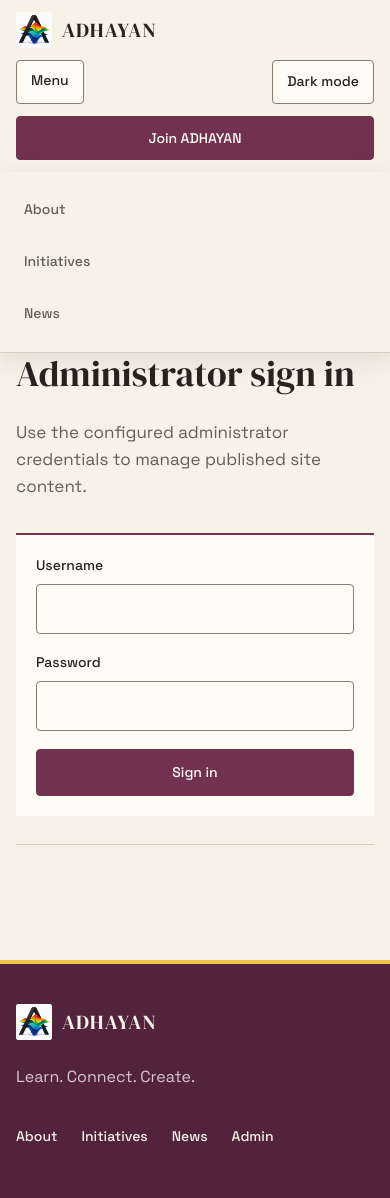
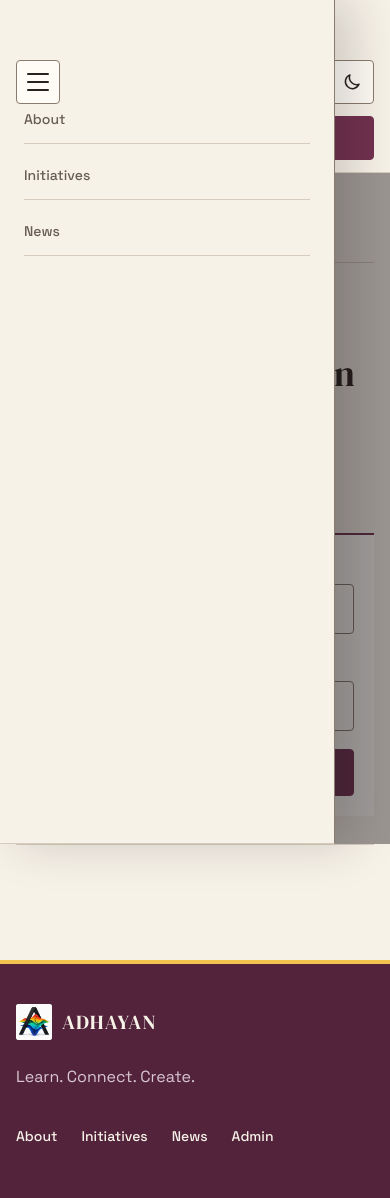
Before and after one commit to peterkandel/AURA, a Flask app: a page that uses templates/layout.html in a window 390 px wide, after a click that opens the changed part. Run offline with Flask 3, Linux system fonts and the light colour scheme; the visitor is signed in with stand-in values (Sample User, id 1); some libraries are stand-ins or nearby versions.

Commit message:
Polish navigation and founder presentation

```diff
--- a/static/site.css
+++ b/static/site.css
@@ -1349,10 +1349,14 @@ a:focus-visible, button:focus-visible, input:focus-visible, textarea:focus-visib
 }
 
 /* Theme switching is instantaneous; no motion or OS preference overrides light. */
-.theme-toggle { min-height: 44px; padding: 10px 14px; border: 1px solid var(--control-border); border-radius: 4px; background: var(--ivory); color: var(--ink); font: 500 14px/1.4 var(--font-body); cursor: pointer; }
+.theme-toggle { width: 44px; min-height: 44px; padding: 0; display: inline-grid; place-items: center; border: 1px solid var(--control-border); border-radius: 4px; background: var(--ivory); color: var(--ink); cursor: pointer; }
 .theme-toggle[hidden] { display: none; }
 .theme-toggle:hover { background: var(--sand); }
 .theme-toggle[aria-pressed="true"] { border-color: var(--accent); box-shadow: inset 0 -3px var(--accent); }
+.theme-icon { width: 20px; height: 20px; fill: none; stroke: currentColor; stroke-linecap: round; stroke-linejoin: round; stroke-width: 1.8; }
+.theme-icon--sun { display: none; }
+html[data-theme="dark"] .theme-icon--moon { display: none; }
+html[data-theme="dark"] .theme-icon--sun { display: block; }
 @media (max-width: 480px) {
   .topbar-inner > .brand-mark { flex-basis: 100%; }
   .theme-toggle { margin-left: auto; }
@@ -1396,3 +1400,33 @@ html[data-theme="dark"] .hero-journey { border-color: var(--control-border); box
 .newsroom-lead-image .image-note, .home-news-art:not(.home-news-art--type) .art-index, .initiative-lead-art:not(.initiative-lead-art--type) .image-note { padding: 4px 8px; background: var(--ivory); color: var(--ink); }
 
 .pathway-band a:focus-visible { outline-color: #29231f; }
+
+@media (min-width: 901px) {
+  .topbar-inner { justify-content: flex-start; flex-wrap: nowrap; gap: 20px; padding-block: 14px; }
+  .topbar-inner > .brand-mark { margin-right: auto; }
+  .brand-mark { font-size: 20px; gap: 10px; }
+  .brand-logo { width: 40px; height: 40px; flex-basis: 40px; }
+  .theme-toggle { width: 42px; min-height: 42px; flex: 0 0 42px; }
+  .main-nav { gap: 20px; }
+  .main-nav a { padding-inline: 2px; }
+  .main-nav a.is-active, .main-nav a[aria-current="page"] { box-shadow: inset 0 -1px var(--plum); }
+  .nav-cta { min-height: 44px; padding: 10px 16px; }
+}
+
+/* Mobile navigation drawer. Desktop navigation keeps its inline layout. */
+.nav-backdrop { display: none; }
+@media (max-width: 900px) {
+  body.nav-drawer-open { overflow: hidden; }
+  .topbar.nav-enhanced { z-index: 40; }
+  .mobile-menu-toggle { position: relative; z-index: 50; width: 44px; min-height: 44px; padding: 0; display: inline-grid; place-items: center; }
+  .menu-glyph { width: 22px; height: 18px; display: grid; align-content: space-between; }
+  .menu-glyph span { display: block; width: 100%; height: 2px; background: currentColor; border-radius: 2px; transition: transform .2s ease, opacity .2s ease; }
+  .nav-backdrop { position: fixed; inset: 0; z-index: 35; display: block; padding: 0; border: 0; background: rgba(25, 19, 24, .42); opacity: 0; visibility: hidden; transition: opacity .2s ease, visibility .2s ease; }
+  .nav-backdrop.is-visible { opacity: 1; visibility: visible; }
+  .topbar.nav-enhanced .main-nav { position: fixed; z-index: 45; top: 0; right: auto; bottom: 0; left: 0; width: min(86vw, 360px); height: 100dvh; display: flex; flex-direction: column; align-items: stretch; gap: 8px; padding: 96px 24px 28px; overflow-y: auto; background: var(--paper); border-right: 1px solid var(--control-border); box-shadow: 18px 0 45px rgba(25, 19, 24, .18); transform: translateX(-105%); visibility: hidden; transition: transform .24s ease, visibility .24s ease; }
+  .topbar.nav-enhanced .main-nav.is-open { transform: translateX(0); visibility: visible; }
+  .topbar.nav-enhanced .main-nav a { width: 100%; min-height: 48px; justify-content: flex-start; padding: 10px 0; border-bottom: 1px solid var(--border); }
+}
+@media (prefers-reduced-motion: reduce) {
+  .menu-glyph span, .nav-backdrop, .topbar.nav-enhanced .main-nav { transition: none; }
+}
--- a/templates/layout.html
+++ b/templates/layout.html
@@ -23,8 +23,11 @@
   <a class="skip-link" href="#main-content">Skip to content</a>
   <header class="topbar"><div class="topbar-inner">
     <a href="{{ url_for('home') }}" class="brand-mark"><img class="brand-logo" src="{{ url_for('static', filename='adhayan-logo.png') }}" alt="" width="1024" height="1024"><span>{{ site_content.organization_name }}</span></a>
-    <button class="mobile-menu-toggle" type="button" aria-expanded="false" aria-controls="primary-nav" aria-label="Open navigation">Menu</button>
-    <button class="theme-toggle" type="button" aria-pressed="false" hidden>Dark mode</button>
+    <button class="mobile-menu-toggle" type="button" aria-expanded="false" aria-controls="primary-nav" aria-label="Open navigation"><span class="menu-glyph" aria-hidden="true"><span></span><span></span><span></span></span></button>
+    <button class="theme-toggle" type="button" aria-label="Switch to dark mode" title="Switch to dark mode" aria-pressed="false" hidden>
+      <svg class="theme-icon theme-icon--moon" viewBox="0 0 24 24" aria-hidden="true" focusable="false"><path d="M20.5 14.5A8.5 8.5 0 0 1 9.5 3.5 8.5 8.5 0 1 0 20.5 14.5Z"></path></svg>
+      <svg class="theme-icon theme-icon--sun" viewBox="0 0 24 24" aria-hidden="true" focusable="false"><circle cx="12" cy="12" r="3.5"></circle><path d="M12 2v2M12 20v2M4.93 4.93l1.41 1.41M17.66 17.66l1.41 1.41M2 12h2M20 12h2M4.93 19.07l1.41-1.41M17.66 6.34l1.41-1.41"></path></svg>
+    </button>
     <nav class="main-nav" id="primary-nav" aria-label="Main navigation">
       {% for item in site_content.navigation %}
         {% if item.page == 'about' %}<a href="{{ url_for('about') }}" class="{% if request.endpoint == 'about' %}is-active{% endif %}" {% if request.endpoint == 'about' %}aria-current="page"{% endif %}>{{ item.label }}</a>
@@ -34,6 +37,7 @@
     </nav>
     <a class="nav-cta" href="{{ url_for('news_index') }}">{{ site_content.nav_cta_label }}</a>
   </div></header>
+  <button class="nav-backdrop" type="button" aria-label="Close navigation" tabindex="-1"></button>
   {% with messages = get_flashed_messages(with_categories=true) %}{% if messages %}<div class="flash-stack">{% for category, message in messages %}<div class="flash flash--{{ category }}">{{ message }}</div>{% endfor %}</div>{% endif %}{% endwith %}
   <div id="main-content" tabindex="-1">{% block content %}{% endblock %}</div>
   <footer class="site-footer"><div class="footer-inner">
@@ -43,7 +47,11 @@
   <script>
     const themeButton = document.querySelector('.theme-toggle');
     const syncThemeButton = () => {
-      themeButton.setAttribute('aria-pressed', String(document.documentElement.dataset.theme === 'dark'));
+      const isDark = document.documentElement.dataset.theme === 'dark';
+      const label = isDark ? 'Switch to light mode' : 'Switch to dark mode';
+      themeButton.setAttribute('aria-pressed', String(isDark));
+      themeButton.setAttribute('aria-label', label);
+      themeButton.setAttribute('title', label);
     };
     syncThemeButton();
     themeButton.hidden = false;
@@ -61,18 +69,30 @@
     });
     const menuButton = document.querySelector('.mobile-menu-toggle');
     const nav = document.querySelector('#primary-nav');
+    const navBackdrop = document.querySelector('.nav-backdrop');
+    const setNavigationOpen = (open, returnFocus = false) => {
+      nav.classList.toggle('is-open', open);
+      navBackdrop.classList.toggle('is-visible', open);
+      document.body.classList.toggle('nav-drawer-open', open);
+      menuButton.setAttribute('aria-expanded', String(open));
+      menuButton.setAttribute('aria-label', open ? 'Close navigation' : 'Open navigation');
+      if (open) window.setTimeout(() => nav.querySelector('a')?.focus(), 50);
+      else if (returnFocus) menuButton.focus();
+    };
     menuButton?.closest('.topbar').classList.add('nav-enhanced');
     menuButton?.addEventListener('click', () => {
       const expanded = menuButton.getAttribute('aria-expanded') === 'true';
-      menuButton.setAttribute('aria-expanded', String(!expanded));
-      menuButton.setAttribute('aria-label', expanded ? 'Open navigation' : 'Close navigation');
-      nav.classList.toggle('is-open', !expanded);
+      setNavigationOpen(!expanded, expanded);
     });
+    navBackdrop?.addEventListener('click', () => setNavigationOpen(false, true));
+    nav?.querySelectorAll('a').forEach(link => link.addEventListener('click', () => setNavigationOpen(false)));
     nav?.addEventListener('keydown', (event) => {
       if (event.key === 'Escape' && menuButton.getAttribute('aria-expanded') === 'true') {
-        menuButton.click();
-        menuButton.focus();
+        setNavigationOpen(false, true);
       }
+    });
+    document.addEventListener('keydown', (event) => {
+      if (event.key === 'Escape' && menuButton.getAttribute('aria-expanded') === 'true') setNavigationOpen(false, true);
     });
   </script>
 </body>
```
Also changed, not shown: templates/about.html (+1 -6 lines), tests/test_app.py (+6 -3 lines).
